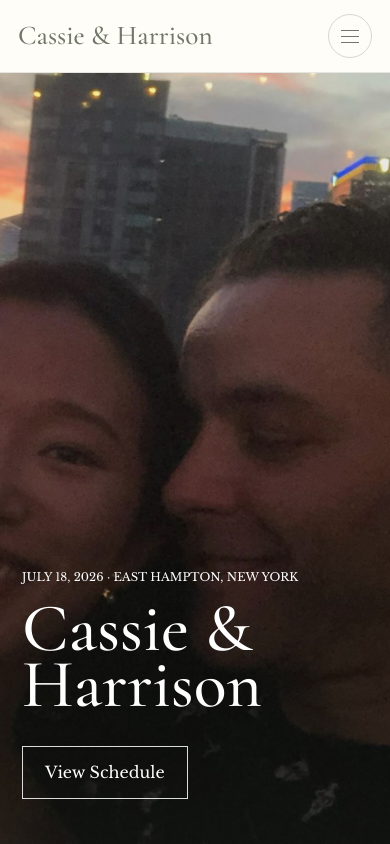
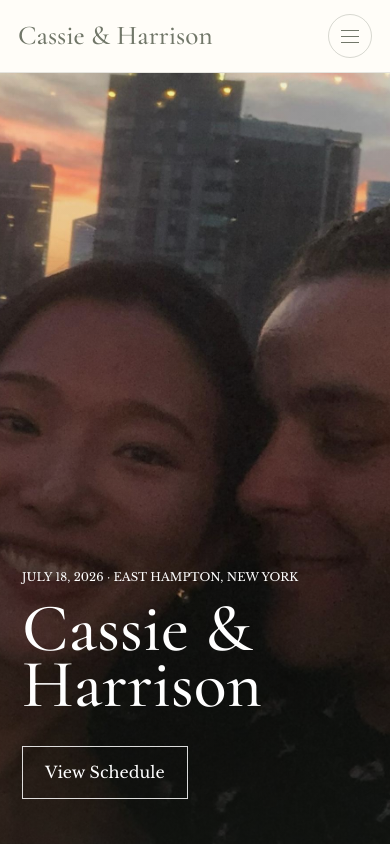
Before and after one commit to fijimunkii/wedding-website, a React (Vite) app: page / in a window 390 px wide. Shown: the top 844 px of the page. Built offline with nearby package versions, Linux system fonts and the light colour scheme.

Commit message:
Refine mobile hero and registry state

```diff
--- a/src/App.jsx
+++ b/src/App.jsx
@@ -144,7 +144,7 @@ function getCountdown() {
 function App() {
   const [menuOpen, setMenuOpen] = useState(false);
   const [activeFaq, setActiveFaq] = useState(0);
-  const [activeFund, setActiveFund] = useState(0);
+  const [activeFund, setActiveFund] = useState(null);
   const [countdown, setCountdown] = useState(() => getCountdown());
 
   useEffect(() => {
--- a/src/styles.css
+++ b/src/styles.css
@@ -734,7 +734,7 @@ h3 {
   }
 
   .hero-image {
-    object-position: 78% center;
+    object-position: 72% center;
   }
 
   .hero-content {
@@ -795,7 +795,7 @@ h3 {
   }
 
   .hero-image {
-    object-position: 88% center;
+    object-position: 80% center;
   }
 
   .names-card h2,
```
